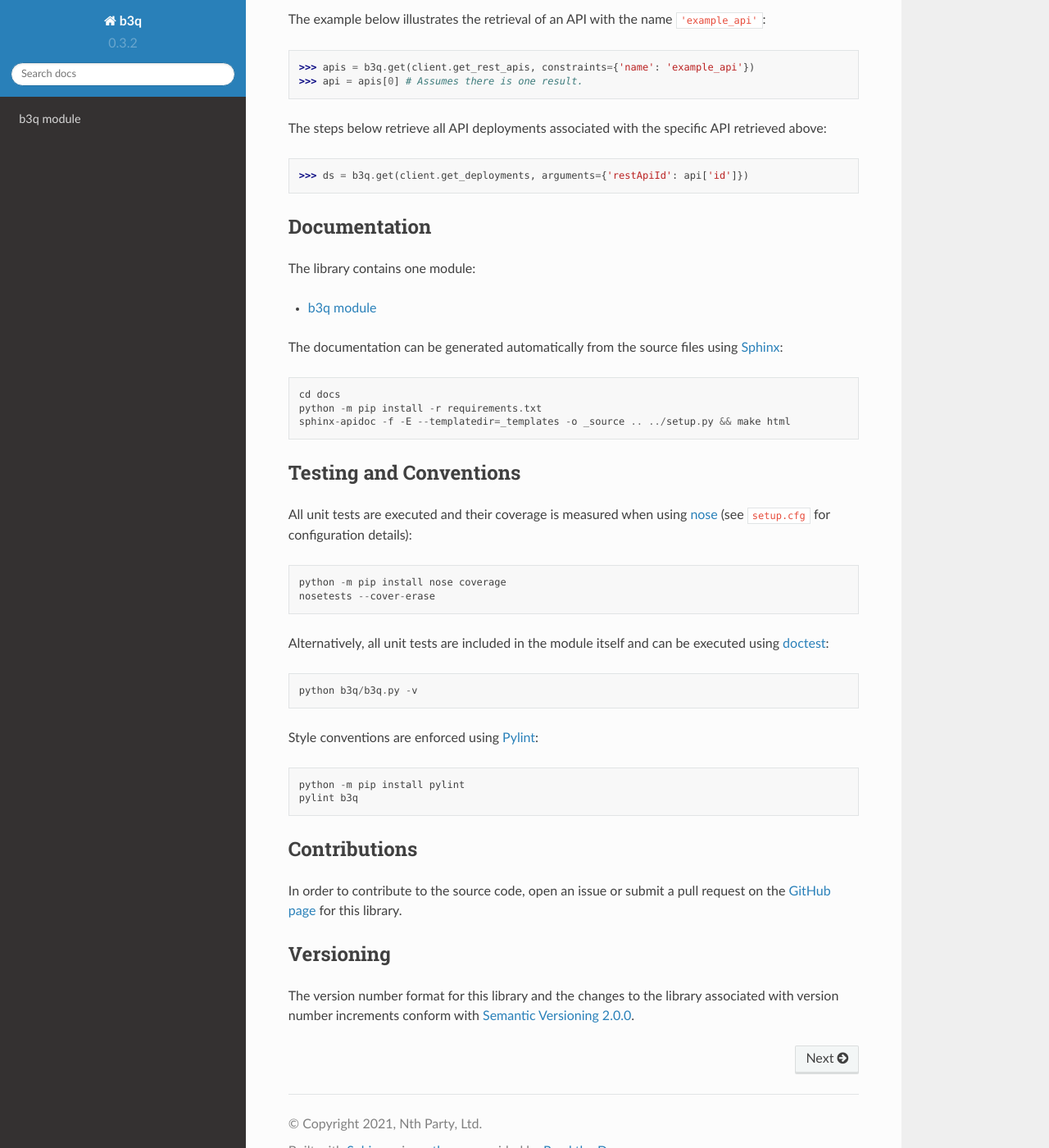
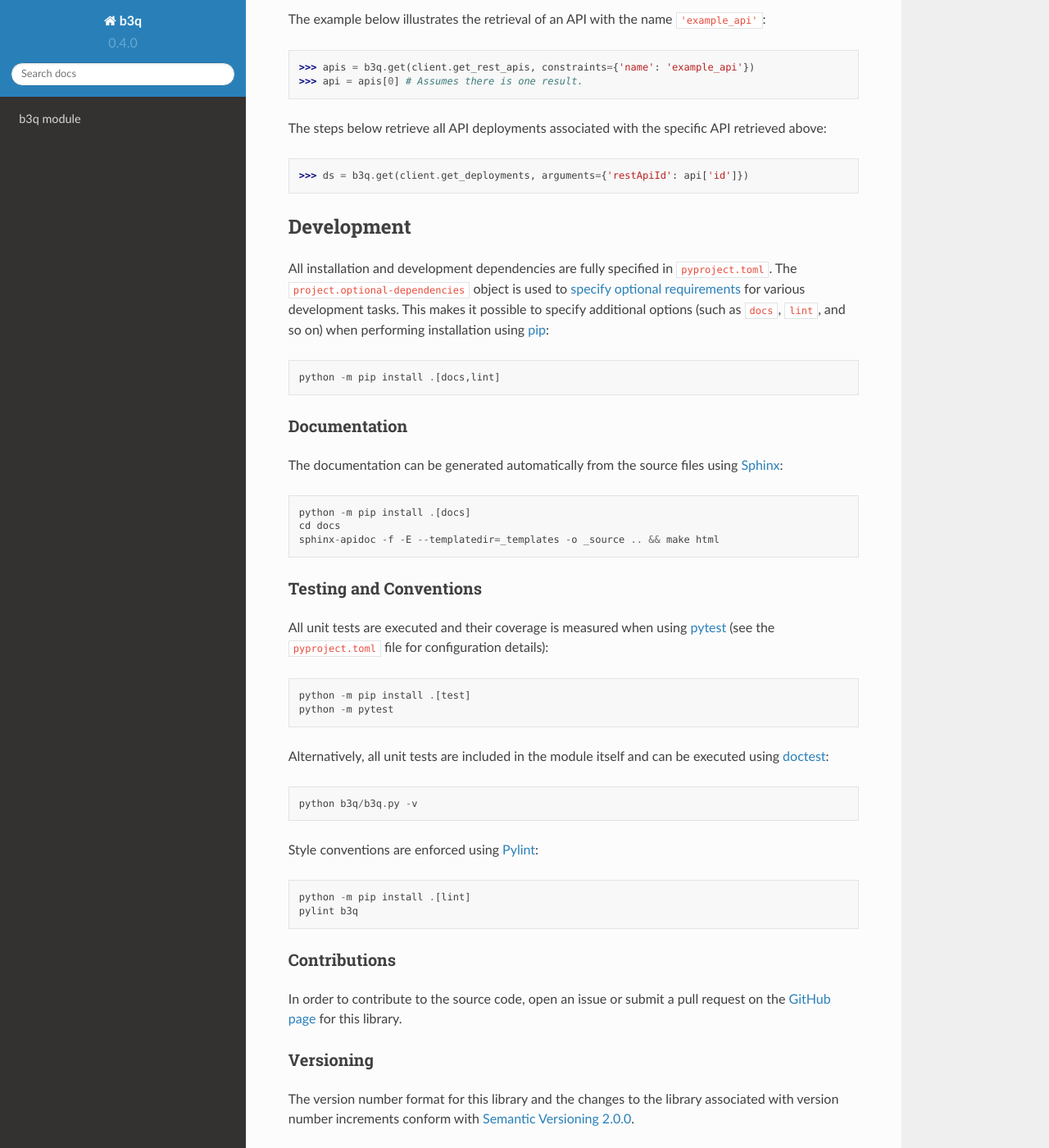
Before and after one commit to nthparty/b3q, a Sphinx documentation site: the page built from docs/index.rst, in a window 1280 px wide and 1400 px high, scrolled down 1083 px. Shown: the whole window at 82% size. Built offline with Sphinx 7.4.7 and the Read the Docs theme 2.0.0, drawn with Linux system fonts in a browser that asks for light colours; some of the changed text lies outside the part shown.

Commit message:
Use `pyproject.toml` for package/dependencies/configs; use pytest and `build`.

```diff
--- a/README.rst
+++ b/README.rst
@@ -24,11 +24,11 @@ Boto3 utility library that supports parameter-driven and predicate-driven retrie
 
 Purpose
 -------
-This library makes it possible to use `Boto3 <https://boto3.readthedocs.io>`_ to retrieve a collection of AWS resources (selected according to supplied parameters, constraints, and/or predicates) within an AWS service.
+This library makes it possible to use `Boto3 <https://boto3.readthedocs.io>`__ to retrieve a collection of AWS resources (selected according to supplied parameters, constraints, and/or predicates) within an AWS service.
 
-Package Installation and Usage
-------------------------------
-The package is available on `PyPI <https://pypi.org/project/b3q/>`_::
+Installation and Usage
+----------------------
+This library is available as a `package on PyPI <https://pypi.org/project/b3q>`__::
 
     python -m pip install b3q
 
@@ -39,7 +39,7 @@ The library can be imported in the usual ways::
 
 Examples
 ^^^^^^^^
-The library make it possible to concisely retrieve all instances of an AWS resource (potentially spanning multiple pages of results). The library requires the use of the `Boto3 <https://boto3.readthedocs.io>`_ library to create a client object that can be used to retrieve information about AWS resources. In the example below, an AWS API Gateway client is created::
+The library make it possible to concisely retrieve all instances of an AWS resource (potentially spanning multiple pages of results). The library requires the use of the `Boto3 <https://boto3.readthedocs.io>`__ library to create a client object that can be used to retrieve information about AWS resources. In the example below, an AWS API Gateway client is created::
 
     >>> import boto3
     >>> client = boto3.client('apigateway')
@@ -58,36 +58,55 @@ The steps below retrieve all API deployments associated with the specific API re
 
     >>> ds = b3q.get(client.get_deployments, arguments={'restApiId': api['id']})
 
+Development
+-----------
+All installation and development dependencies are fully specified in ``pyproject.toml``. The ``project.optional-dependencies`` object is used to `specify optional requirements <https://peps.python.org/pep-0621>`__ for various development tasks. This makes it possible to specify additional options (such as ``docs``, ``lint``, and so on) when performing installation using `pip <https://pypi.org/project/pip>`__::
+
+    python -m pip install .[docs,lint]
+
 Documentation
--------------
-.. include:: toc.rst
+^^^^^^^^^^^^^
+The documentation can be generated automatically from the source files using `Sphinx <https://www.sphinx-doc.org>`__::
 
-The documentation can be generated automatically from the source files using `Sphinx <https://www.sphinx-doc.org/>`_::
-
+    python -m pip install .[docs]
     cd docs
-    python -m pip install -r requirements.txt
-    sphinx-apidoc -f -E --templatedir=_templates -o _source .. ../setup.py && make html
+    sphinx-apidoc -f -E --templatedir=_templates -o _source .. && make html
 
 Testing and Conventions
------------------------
-All unit tests are executed and their coverage is measured when using `nose <https://nose.readthedocs.io/>`_ (see ``setup.cfg`` for configuration details)::
+^^^^^^^^^^^^^^^^^^^^^^^
+All unit tests are executed and their coverage is measured when using `pytest <https://docs.pytest.org>`__ (see the ``pyproject.toml`` file for configuration details)::
 
-    python -m pip install nose coverage
-    nosetests --cover-erase
+    python -m pip install .[test]
+    python -m pytest
 
-Alternatively, all unit tests are included in the module itself and can be executed using `doctest <https://docs.python.org/3/library/doctest.html>`_::
+Alternatively, all unit tests are included in the module itself and can be executed using `doctest <https://docs.python.org/3/library/doctest.html>`__::
 
     python b3q/b3q.py -v
 
-Style conventions are enforced using `Pylint <https://www.pylint.org/>`_::
+Style conventions are enforced using `Pylint <https://www.pylint.org>`__::
 
-    python -m pip install pylint
+    python -m pip install .[lint]
     pylint b3q
 
 Contributions
--------------
-In order to contribute to the source code, open an issue or submit a pull request on the `GitHub page <https://github.com/nthparty/b3q>`_ for this library.
+^^^^^^^^^^^^^
+In order to contribute to the source code, open an issue or submit a pull request on the `GitHub page <https://github.com/nthparty/b3q>`__ for this library.
 
 Versioning
-----------
-The version number format for this library and the changes to the library associated with version number increments conform with `Semantic Versioning 2.0.0 <https://semver.org/#semantic-versioning-200>`_.
+^^^^^^^^^^
+The version number format for this library and the changes to the library associated with version number increments conform with `Semantic Versioning 2.0.0 <https://semver.org/#semantic-versioning-200>`__.
+
+Publishing
+^^^^^^^^^^
+This library can be published as a `package on PyPI <https://pypi.org/project/b3q>`__ by a package maintainer. First, install the dependencies required for packaging and publishing::
+
+    python -m pip install .[publish]
+
+Remove any old build/distribution files and package the source into a distribution archive::
+
+    rm -rf build dist *.egg-info
+    python -m build --sdist --wheel .
+
+Finally, upload the package distribution archive to `PyPI <https://pypi.org>`__ using the `twine <https://pypi.org/project/twine>`__ package::
+
+    python -m twine upload dist/*
--- a/docs/conf.py
+++ b/docs/conf.py
@@ -17,15 +17,16 @@ sys.path.insert(0, os.path.abspath('..'))
 
 # -- Project information -----------------------------------------------------
 
-# The name and version are retrieved from `setup.py` in the root directory.
-with open('../setup.py') as package_file:
-    package = package_file.read()
-project = package.split('name = "')[1].split('"')[0]
-version = package.split('version = "')[1].split('"')[0]
+# The name and version are retrieved from ``pyproject.toml`` in the root
+# directory.
+import toml
+with open('../pyproject.toml') as pyproject_file:
+    pyproject_data = toml.load(pyproject_file)
+project = pyproject_data['project']['name']
+version = pyproject_data['project']['version']
 release = version
-
-author = 'Nth Party, Ltd.'
-copyright = '2021, Nth Party, Ltd' # Period omitted; precedes punctuation.
+author = pyproject_data['project']['authors'][0]['name']
+copyright = '2021, ' + author # Period omitted; precedes punctuation in HTML.
 
 
 # -- General configuration ---------------------------------------------------
--- a/docs/index.rst
+++ b/docs/index.rst
@@ -1 +1,2 @@
 .. include:: ../README.rst
+.. include:: toc.rst
--- a/docs/requirements.txt
+++ /dev/null
@@ -1,2 +0,0 @@
-sphinx~=4.2.0
-sphinx-rtd-theme~=1.0.0
--- a/docs/toc.rst
+++ b/docs/toc.rst
@@ -1,6 +1,5 @@
-The library contains one module:
-
 .. toctree::
    :maxdepth: 3
+   :hidden:
 
    _source/b3q
--- a/setup.cfg
+++ /dev/null
@@ -1,6 +0,0 @@
-[nosetests]
-exe=True
-with-doctest=1
-with-coverage=1
-cover-package=b3q
-tests=b3q/b3q.py
```
Also changed, not shown: pyproject.toml (added, +50 -0 lines), setup.py (deleted, +0 -25 lines), .readthedocs.yaml, 1 other file.
